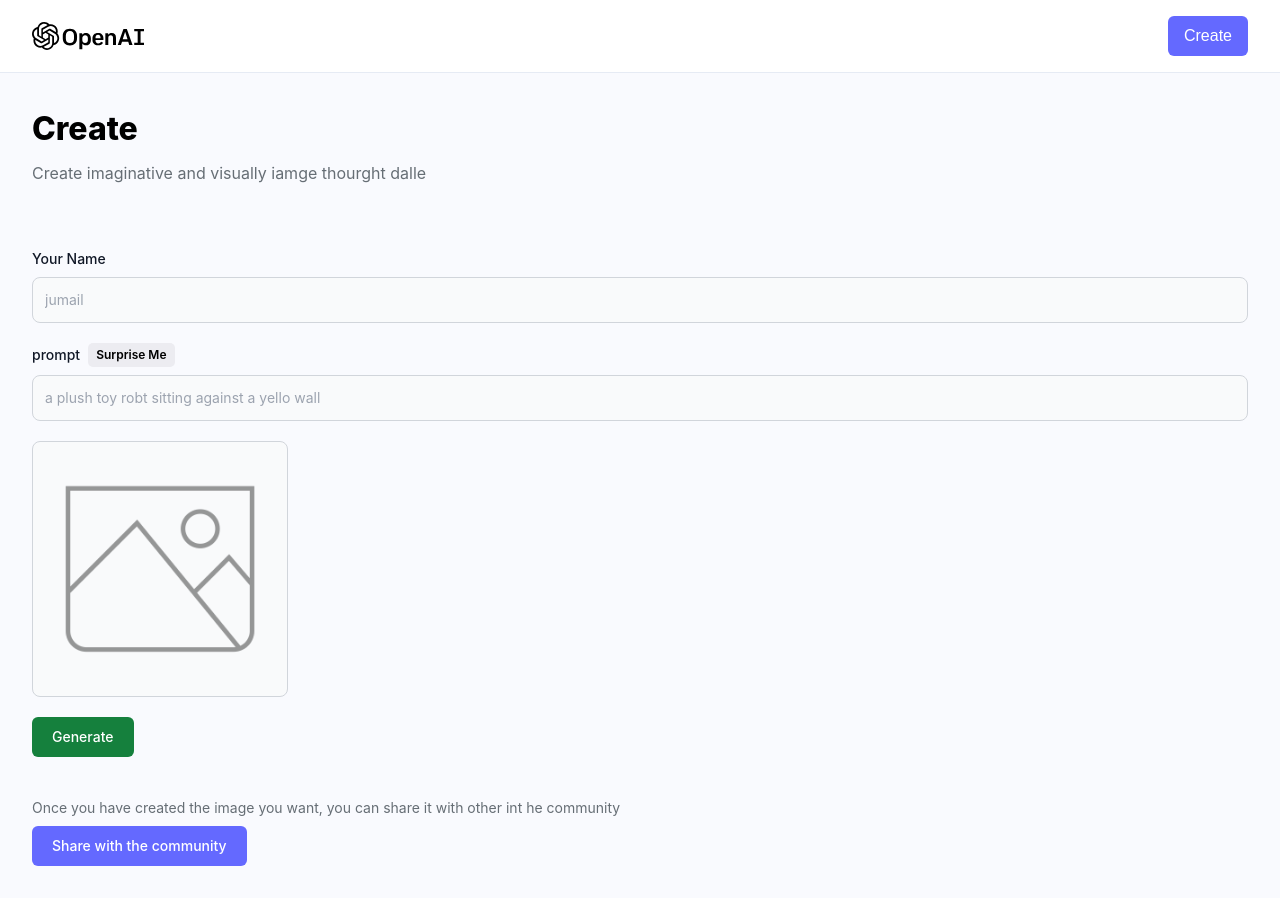
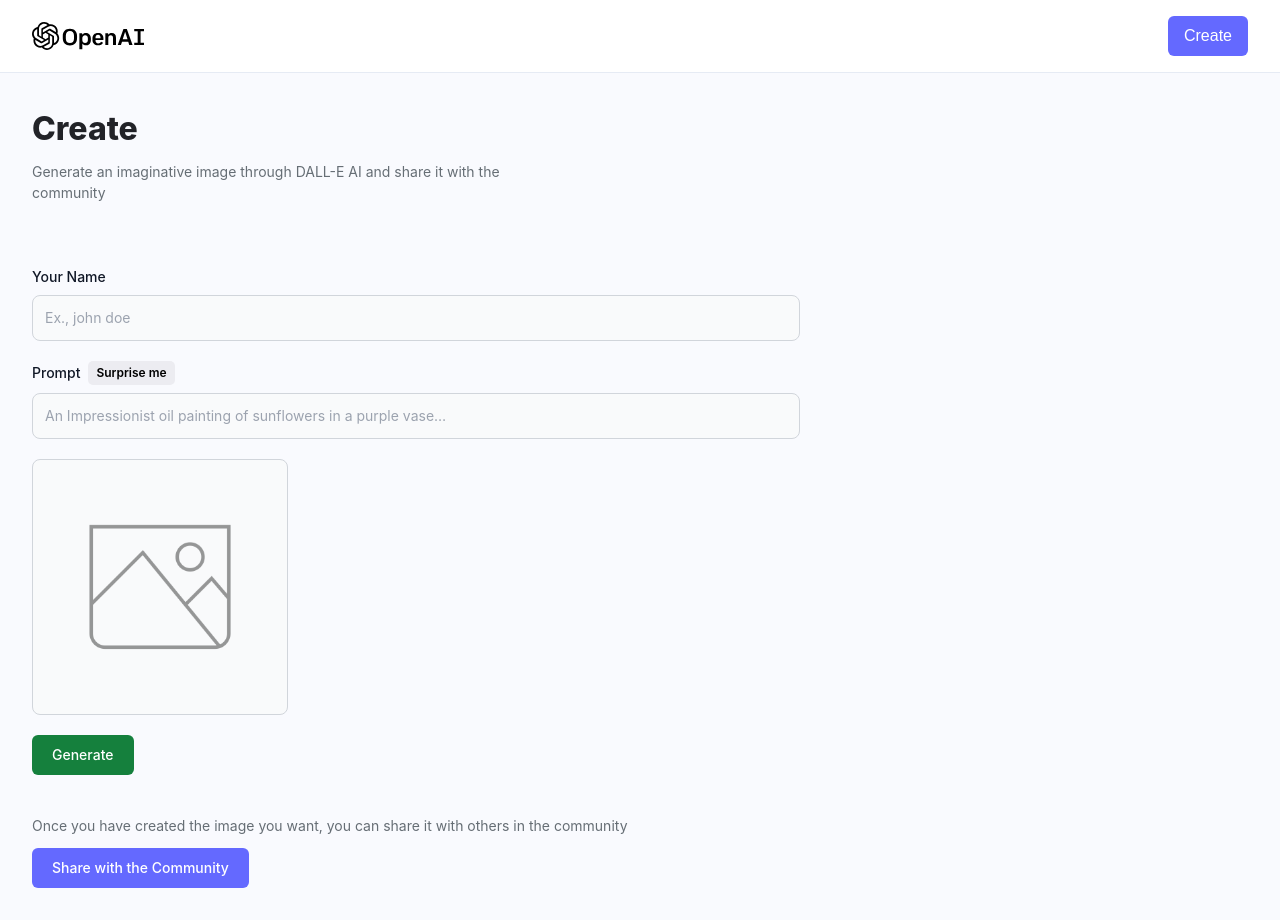
Before and after one commit to jumailj/DALL-E--clone, a React (Vite) app in the folder client/: page /create-post in a window 1280 px wide. Before the commit the page ends 898 px from the top, so only its background shows below. Built offline with nearby package versions, Linux system fonts and the light colour scheme; a web font is replaced by a local one.

Commit message:
surpriseme function added and small changes

```diff
--- a/client/src/components/FormField.jsx
+++ b/client/src/components/FormField.jsx
@@ -1,23 +1,28 @@
-import React from 'react';
-
-const FormField = ({LabelName, type, name, placeholder, value, handlechange, isSurpriseMe, handelSurpriseMe}) =>{
-    return(
+const FormField = ({
+    labelName,
+    type,
+    name,
+    placeholder,
+    value,
+    handleChange,
+    isSurpriseMe,
+    handleSurpriseMe,
+  }) => (
     <div>
       <div className="flex items-center gap-2 mb-2">
         <label
           htmlFor={name}
           className="block text-sm font-medium text-gray-900"
         >
-                        {LabelName}
+          {labelName}
         </label>
-
         {isSurpriseMe && (
           <button
             type="button"
-                        onClick={handelSurpriseMe}
-                        className="font-semibold text-xs bg-[#ECECF1] py-1 px-2 rounded-[5px] text-black"
+            onClick={handleSurpriseMe}
+            className="font-semibold text-xs bg-[#EcECF1] py-1 px-2 rounded-[5px] text-black"
           >
-                          Surprise Me
+            Surprise me
           </button>
         )}
       </div>
@@ -25,16 +30,13 @@ const FormField = ({LabelName, type, name, placeholder, value, handlechange, isS
         type={type}
         id={name}
         name={name}
+        className="bg-gray-50 border border-gray-300 text-gray-900 text-sm rounded-lg focus:ring-[#6469ff] focus:border-[#6469ff] outline-none block w-full p-3"
         placeholder={placeholder}
         value={value}
-                onChange={handlechange}
+        onChange={handleChange}
         required
-                className="bg-gray-50 border border-gray-300 text-gray-900 text-sm rounded-lg focus:righ-[#6469ff] focus:border-[#4649ff] outline-none block w-full p-3"
-
       />
-
     </div>
-    )
-}
+  );
 
   export default FormField;
--- a/client/src/pages/CreatePost.jsx
+++ b/client/src/pages/CreatePost.jsx
@@ -1,59 +1,63 @@
-import React,{useState}  from 'react';
-import {useNavigate} from 'react-router-dom'
+import React, { useState } from 'react';
+import { useNavigate } from 'react-router-dom';
 
-import {preview} from '../assets'
-import {getRandomPrompt } from '../utils';
-import {FormField, Loader } from '../components';
+import { preview } from '../assets';
+import { getRandomPrompt } from '../utils';
+import { FormField, Loader } from '../components';
 
-const CreatePost=()=>{
+const CreatePost = () => {
+  const navigate = useNavigate();
 
-    const navigate = useNavigate();
-    const [form, setForm] = useState({name:'', prompt:'', photo:'',});
+  const [form, setForm] = useState({
+    name: '',
+    prompt: '',
+    photo: '',
+  });
 
   const [generatingImg, setGeneratingImg] = useState(false);
-    const [loading,setLoading] = useState(false);
+  const [loading, setLoading] = useState(false);
+
+  const generateImage = async () => {
+
+  };
 
 
-
-    const generatingImage= () =>{
+  const handleSubmit = async(e)=>{
 
   }
 
-    const handleSubmit= ()=>{
-    }
+  const handleChange = (e) => setForm({ ...form, [e.target.name]: e.target.value });
 
-    const handleChange= ()=>{
-
-    }
-
-    const handleSurpriseMe= ()=>{
-
-    }
+  const handleSurpriseMe = () => {
+    console.log('pressing handl supriver button');
+    const randomPrompt = getRandomPrompt(form.prompt);
+    setForm({ ...form, prompt: randomPrompt });
+  };
 
 
   return (
-       <section className="max-w-7x1 mx-auto">
+    <section className="max-w-7xl mx-auto">
       <div>
-                <h1 className="font-extrabold text-[#22328] text-[32px]">Create</h1>
-                <p className=" mt-2 text-[#666e75] text=[12px] max-w[500px]">Create imaginative and visually iamge thourght dalle</p>
+        <h1 className="font-extrabold text-[#222328] text-[32px]">Create</h1>
+        <p className="mt-2 text-[#666e75] text-[14px] max-w-[500px]">Generate an imaginative image through DALL-E AI and share it with the community</p>
       </div>
 
-            <form className="mt-16 max-w-3x1" onSubmit={handleSubmit}>
+      <form className="mt-16 max-w-3xl" onSubmit={handleSubmit}>
         <div className="flex flex-col gap-5">
           <FormField
-                        LabelName="Your Name"
+            labelName="Your Name"
             type="text"
             name="name"
-                        placeholder="jumail"
+            placeholder="Ex., john doe"
             value={form.name}
             handleChange={handleChange}
           />
 
           <FormField
-                        LabelName="prompt"
+            labelName="Prompt"
             type="text"
             name="prompt"
-                        placeholder="a plush toy robt sitting against a yello wall"
+            placeholder="An Impressionist oil painting of sunflowers in a purple vase…"
             value={form.prompt}
             handleChange={handleChange}
             isSurpriseMe
@@ -61,54 +65,50 @@ const CreatePost=()=>{
           />
 
           <div className="relative bg-gray-50 border border-gray-300 text-gray-900 text-sm rounded-lg focus:ring-blue-500 focus:border-blue-500 w-64 p-3 h-64 flex justify-center items-center">
-                        {form.photo?(
+            { form.photo ? (
               <img
                 src={form.photo}
                 alt={form.prompt}
-                                className= "w-full h-full object-contain"
+                className="w-full h-full object-contain"
               />
-                        ):(
+            ) : (
               <img
                 src={preview}
                 alt="preview"
-                                className="2-9/12 h-9/12 object-contain opacity-40"
+                className="w-9/12 h-9/12 object-contain opacity-40"
               />
-
             )}
 
-                        {generatingImg &&(
+            {generatingImg && (
               <div className="absolute inset-0 z-0 flex justify-center items-center bg-[rgba(0,0,0,0.5)] rounded-lg">
-                                <Loader/>
+                <Loader />
               </div>
             )}
-
           </div>
         </div>
 
         <div className="mt-5 flex gap-5">
           <button
             type="button"
-                        onClick={generatingImage}
+            onClick={generateImage}
             className=" text-white bg-green-700 font-medium rounded-md text-sm w-full sm:w-auto px-5 py-2.5 text-center"
           >
-                        {generatingImg? 'Generating...' : 'Generate'}
+            {generatingImg ? 'Generating...' : 'Generate'}
           </button>
         </div>
 
         <div className="mt-10">
-                    <p className="mt-2 text-[#666e75] text-[14px]">Once you have created the image you want, you can share it with other int he community</p>
-
+          <p className="mt-2 text-[#666e75] text-[14px]"> Once you have created the image you want, you can share it with others in the community </p>
           <button
             type="submit"
-                        className="mt-2 text-white bg-[#6469ff] font-medium rounded-md text-sm w-full sm:w-auto px-5 py-2.5 text-center"
+            className="mt-3 text-white bg-[#6469ff] font-medium rounded-md text-sm w-full sm:w-auto px-5 py-2.5 text-center"
           >
-                        {loading? 'Sharing...' : 'Share with the community'}
+            {loading ? 'Sharing...' : 'Share with the Community'}
           </button>
         </div>
-
       </form>
     </section>
-    )
-}
+  );
+};
 
 export default CreatePost;
```
Lines whose indentation alone changed are shown as unchanged.
